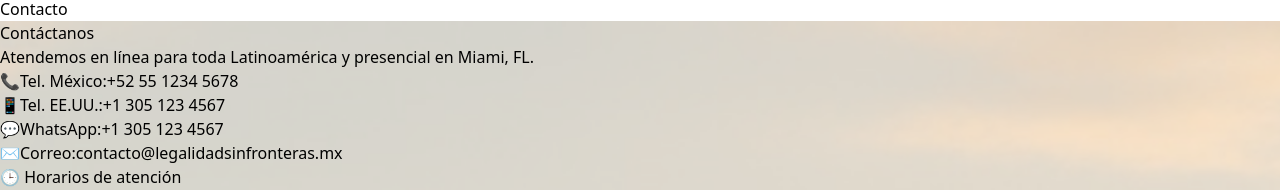
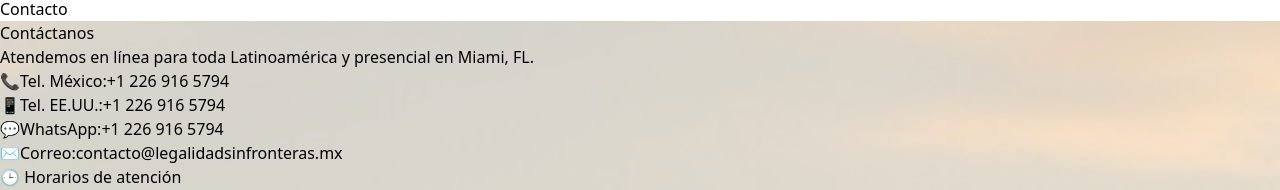
Before and after one commit to carlosquesadaG/lawyer, a React (Vite) app: page /contact in a window 1280 px wide. Shown: the part 123-313 px from the top of the page. Built offline with nearby package versions, Linux system fonts and the light colour scheme.

Commit message:
numeros cambiados

```diff
--- a/src/pages/Contact.jsx
+++ b/src/pages/Contact.jsx
@@ -74,32 +74,32 @@ function Contact() {
                   <span className="text-[#0A2463] text-xl mr-2">📞</span>
                   <span className="font-bold">Tel. México:</span>
                   <a
-                    href="tel:+525512345678"
+                    href="tel:+12269165794"
                     className="ml-2 text-[#0A2463] underline"
                   >
-                    +52 55 1234 5678
+                    +1 226 916 5794
                   </a>
                 </div>
                 <div className="flex items-center mb-2">
                   <span className="text-[#0A2463] text-xl mr-2">📱</span>
                   <span className="font-bold">Tel. EE.UU.:</span>
                   <a
-                    href="tel:+13051234567"
+                    href="tel:+12269165794"
                     className="ml-2 text-[#0A2463] underline"
                   >
-                    +1 305 123 4567
+                    +1 226 916 5794
                   </a>
                 </div>
                 <div className="flex items-center mb-2">
                   <span className="text-green-600 text-xl mr-2">💬</span>
                   <span className="font-bold">WhatsApp:</span>
                   <a
-                    href="https://wa.me/573187652280"
+                    href="https://wa.me/12269165794?text=Hola,%20quiero%20más%20información"
                     target="_blank"
                     rel="noopener noreferrer"
                     className="ml-2 text-green-600 underline"
                   >
-                    +1 305 123 4567
+                    +1 226 916 5794
                   </a>
                 </div>
                 <div className="flex items-center">
--- a/src/pages/Home.jsx
+++ b/src/pages/Home.jsx
@@ -114,7 +114,7 @@ function Home() {
             <FaUserTie className="inline text-[#0A2463]" />
           </p>
           <a
-            href="https://wa.me/573187652280?text=Hola,%20quiero%20una%20asesoría%20gratuita"
+            href="https://wa.me/12269165794?text=Hola,%20quiero%20una%20asesoría%20gratuita"
             target="_blank"
             rel="noopener noreferrer"
             className="bg-green-500 text-white px-6 py-3 rounded hover:bg-green-600 transition-colors font-bold flex items-center justify-center gap-2"
@@ -239,7 +239,7 @@ function Home() {
           Agenda tu consulta gratuita y recibe asesoría personalizada.
         </p>
         <a
-          href="https://wa.me/573187652280?text=Hola,%20quiero%20agendar%20una%20consulta%20gratuita"
+          href="https://wa.me/12269165794?text=Hola,%20quiero%20agendar%20una%20consulta%20gratuita"
           target="_blank"
           rel="noopener noreferrer"
           className="bg-green-600 text-white px-6 py-3 rounded hover:bg-green-700 transition-colors font-bold"
--- a/src/pages/Services.jsx
+++ b/src/pages/Services.jsx
@@ -44,7 +44,7 @@ function Services() {
           <h2 className="text-xl font-bold mb-2 text-[#0A2463]">Residencia Permanente</h2>
           <p className="text-gray-700 mb-4 text-center">Obtén tu Green Card y asegura tu futuro en EE.UU. Te guiamos en cada paso del proceso.</p>
           <a
-            href="https://wa.me/521XXXXXXXXXX"
+            href="https://wa.me/12269165794"
             target="_blank"
             rel="noopener noreferrer"
             className="mt-auto bg-[#D9A404] text-white px-4 py-2 rounded hover:bg-[#b88a03] transition"
@@ -58,7 +58,7 @@ function Services() {
           <h2 className="text-xl font-bold mb-2 text-[#0A2463]">Asilo Político</h2>
           <p className="text-gray-700 mb-4 text-center">Protección para quienes enfrentan persecución. Conoce requisitos, proceso y beneficios.</p>
           <a
-            href="https://wa.me/521XXXXXXXXXX"
+            href="https://wa.me/12269165794"
             target="_blank"
             rel="noopener noreferrer"
             className="mt-auto bg-[#D9A404] text-white px-4 py-2 rounded hover:bg-[#b88a03] transition"
@@ -72,7 +72,7 @@ function Services() {
           <h2 className="text-xl font-bold mb-2 text-[#0A2463]">Visa U para Víctimas</h2>
           <p className="text-gray-700 mb-4 text-center">Apoyo a víctimas de delitos. Descubre el proceso, beneficios y cómo proteger a tu familia.</p>
           <a
-            href="https://wa.me/521XXXXXXXXXX"
+            href="https://wa.me/12269165794"
             target="_blank"
             rel="noopener noreferrer"
             className="mt-auto bg-[#D9A404] text-white px-4 py-2 rounded hover:bg-[#b88a03] transition"
@@ -86,7 +86,7 @@ function Services() {
           <h2 className="text-xl font-bold mb-2 text-[#0A2463]">DACA</h2>
           <p className="text-gray-700 mb-4 text-center">Información actualizada sobre Acción Diferida, requisitos y proceso de renovación.</p>
           <a
-            href="https://wa.me/521XXXXXXXXXX"
+            href="https://wa.me/12269165794"
             target="_blank"
             rel="noopener noreferrer"
             className="mt-auto bg-[#D9A404] text-white px-4 py-2 rounded hover:bg-[#b88a03] transition"
@@ -100,7 +100,7 @@ function Services() {
           <h2 className="text-xl font-bold mb-2 text-[#0A2463]">Perdón Provisional (I-601A)</h2>
           <p className="text-gray-700 mb-4 text-center">Conoce el proceso, criterios y alternativas para regularizar tu situación migratoria.</p>
           <a
-            href="https://wa.me/521XXXXXXXXXX"
+            href="https://wa.me/12269165794"
             target="_blank"
             rel="noopener noreferrer"
             className="mt-auto bg-[#D9A404] text-white px-4 py-2 rounded hover:bg-[#b88a03] transition"
@@ -121,7 +121,7 @@ function Services() {
             <li>Defensas contra la deportación</li>
           </ul>
           <a
-            href="https://wa.me/521XXXXXXXXXX"
+            href="https://wa.me/12269165794"
             target="_blank"
             rel="noopener noreferrer"
             className="mt-auto bg-[#D9A404] text-white px-4 py-2 rounded hover:bg-[#b88a03] transition"
```
